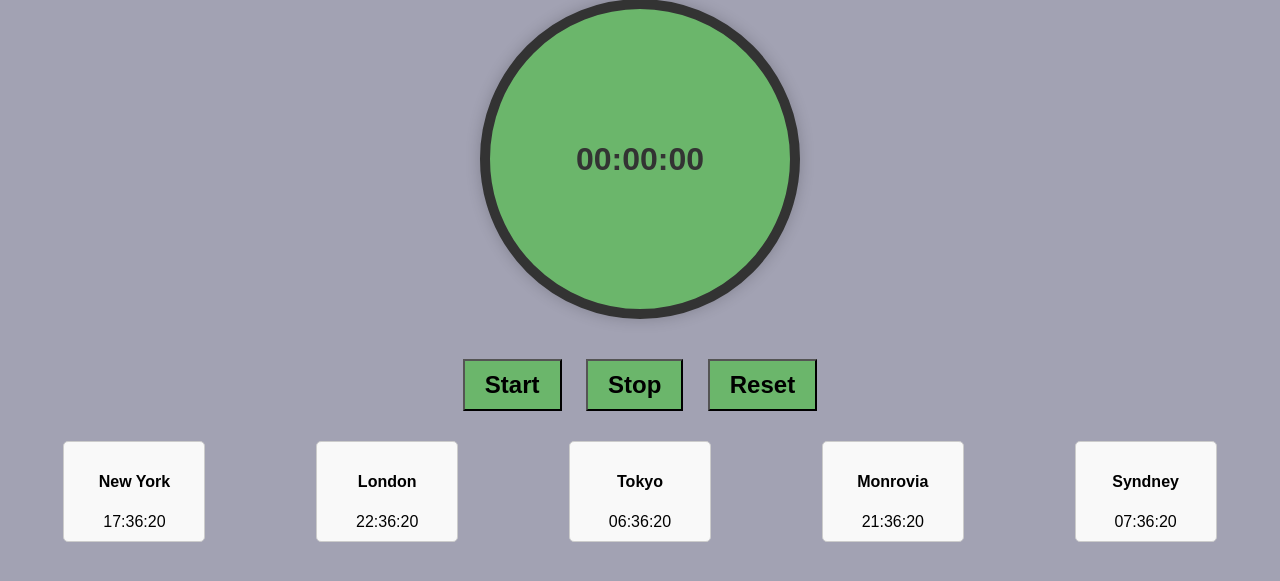
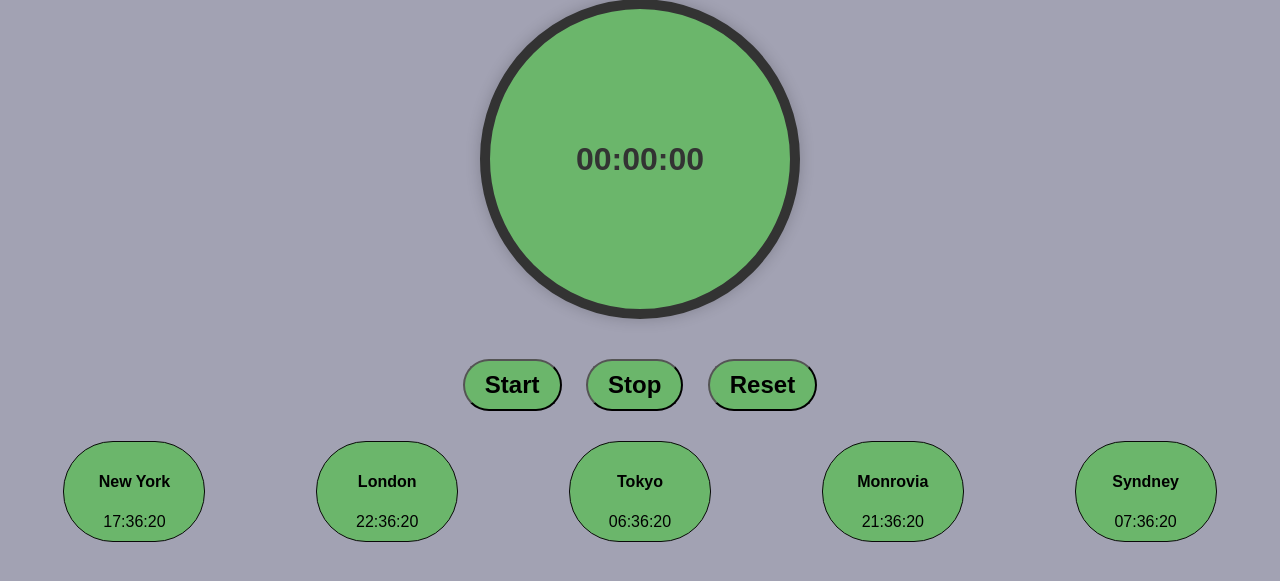
Before and after one commit to pchatman/stopwatch_flask, a Flask app: page / in a window 1280 px wide. Shown: the part 51-632 px from the top of the page. Run offline with Flask 3, Linux system fonts and the light colour scheme.

Commit message:
feat: "Add border-radius for button, change clock background color, and update border-radius for clocks"

```diff
--- a/static/style.css
+++ b/static/style.css
@@ -37,6 +37,7 @@
      font-weight: bold;
      padding: 10px 20px;
      margin: 10px;
+     border-radius: 50px;
      background-color: #6bb66b;
  }
 
@@ -51,9 +52,9 @@
  /* Styling for individual clock */
  .clock {
      padding: 10px;
-     border: 1px solid #ccc;
+     border: 1px solid #0a0a0a;
      text-align: center;
      min-width: 120px;
-     background-color: #f9f9f9;
-     border-radius: 5px;
+     background-color: #6bb66b;
+     border-radius: 50px;
  }
```
